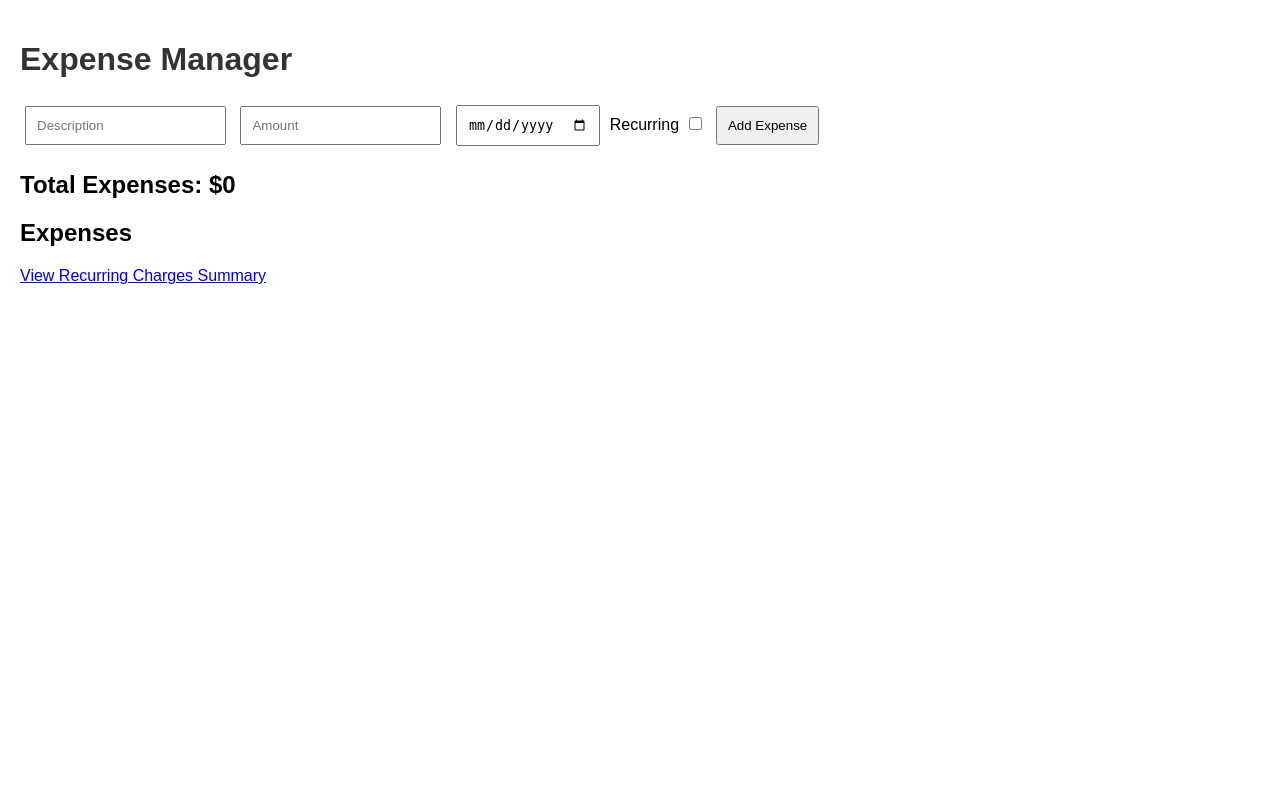
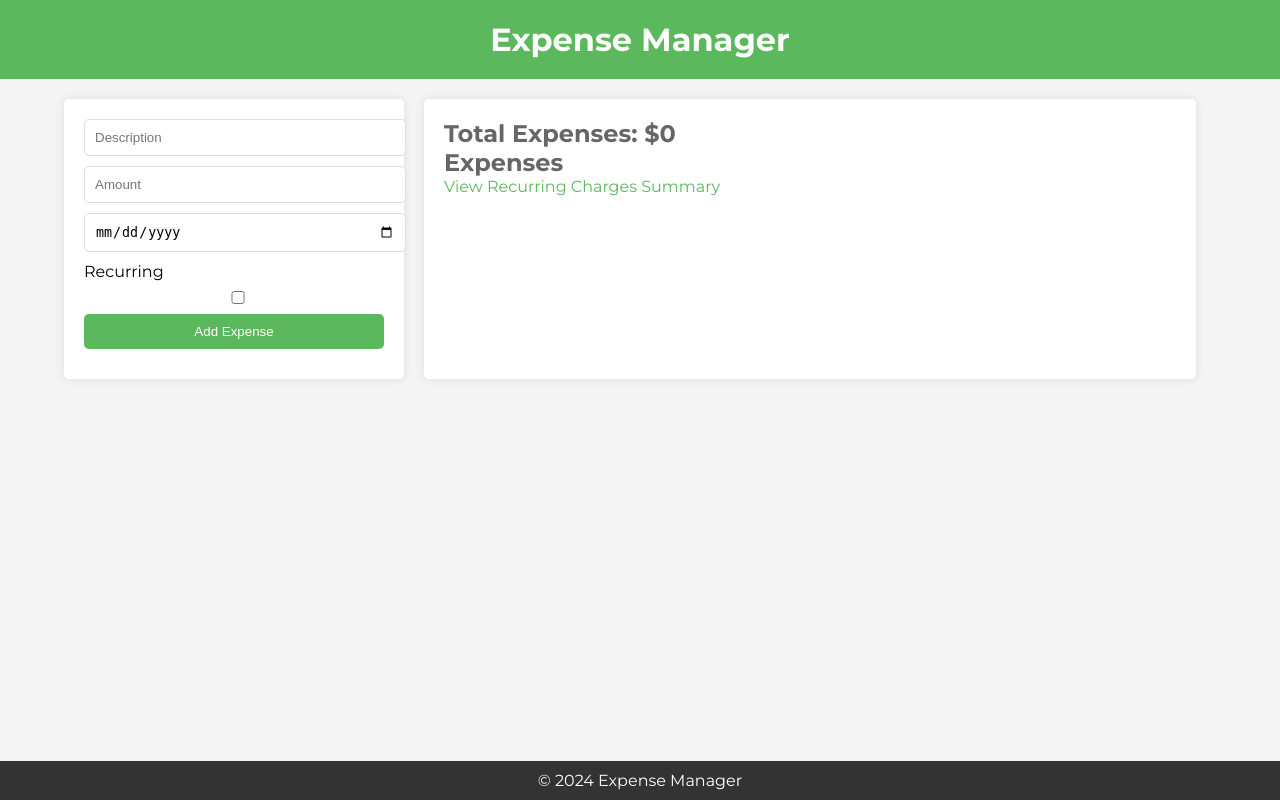
Before and after one commit to avinxxsh/expense_manager, a Flask app: page / in a window 1280 px wide. Run offline with Flask 3, Linux system fonts and the light colour scheme.

Commit message:
improved css and html, added capitalization

```diff
--- a/static/style.css
+++ b/static/style.css
@@ -1,29 +1,113 @@
+/* Import Montserrat font from Google Fonts */
+@import url('https://fonts.googleapis.com/css2?family=Montserrat:wght@400;500;700&display=swap');
+
 body {
-    font-family: Arial, sans-serif;
+    font-family: 'Montserrat', sans-serif;
+    background-color: #f4f4f4;
     margin: 0;
-    padding: 20px;
+    padding: 0;
+    display: flex;
+    flex-direction: column;
+    align-items: center;
 }
 
-h1 {
-    color: #333;
-}
-
-form {
+header {
+    background-color: #5cb85c;
+    color: white;
+    width: 100%;
+    padding: 20px 0;
+    text-align: center;
     margin-bottom: 20px;
 }
 
-input, button {
+.container {
+    display: flex;
+    justify-content: space-between;
+    width: 90%;
+    max-width: 1200px;
+}
+
+.form-container, .expenses-container {
+    background: #fff;
+    padding: 20px;
+    border-radius: 5px;
+    box-shadow: 0 0 10px rgba(0, 0, 0, 0.1);
+    margin-right: 20px;
+}
+
+.form-container {
+    width: 300px;
+}
+
+.expenses-container {
+    flex: 1; /* Takes up the remaining space */
+}
+
+.expenses-container li {
+    text-transform: capitalize;
+}
+
+h1, h2 {
+    margin: 0;
+}
+
+h2 {
+    color: #666;
+}
+
+form input, form button, form label {
+    display: block;
+    width: 100%;
+    margin-bottom: 10px;
+}
+
+form input, form button {
     padding: 10px;
-    margin: 5px;
+    border-radius: 5px;
+    border: 1px solid #ddd;
+}
+
+form button {
+    background-color: #5cb85c;
+    color: white;
+    border: none;
+    cursor: pointer;
+}
+
+form button:hover {
+    background-color: #4cae4c;
 }
 
 ul {
     list-style: none;
     padding: 0;
+    margin: 0;
 }
 
 li {
+    background: #fff;
+    margin-bottom: 10px;
     padding: 10px;
-    background: #f4f4f4;
-    margin: 5px 0;
+    border-radius: 5px;
+    box-shadow: 0 0 10px rgba(0, 0, 0, 0.1);
 }
+
+a {
+    color: #5cb85c;
+    text-decoration: none;
+}
+
+a:hover {
+    text-decoration: underline;
+}
+
+footer {
+    background-color: #333;
+    color: white;
+    width: 100%;
+    padding: 10px 0;
+    text-align: center;
+    margin-top: 20px;
+    position: fixed;
+    bottom: 0;
+}
--- a/templates/index.html
+++ b/templates/index.html
@@ -7,7 +7,11 @@
     <title>Expense Manager</title>
 </head>
 <body>
+    <header>
         <h1>Expense Manager</h1>
+    </header>
+    <div class="container">
+        <div class="form-container">
             <form action="{{ url_for('add_expense') }}" method="POST">
                 <input type="text" name="description" placeholder="Description" required>
                 <input type="number" name="amount" placeholder="Amount" step="0.01" required>
@@ -16,6 +20,8 @@
                 <input type="checkbox" name="recurring" id="recurring">
                 <button type="submit">Add Expense</button>
             </form>
+        </div>
+        <div class="expenses-container">
             <h2>Total Expenses: ${{ total }}</h2>
             <h2>Expenses</h2>
             <ul>
@@ -24,5 +30,10 @@
                 {% endfor %}
             </ul>
             <a href="{{ url_for('recurring_summary') }}">View Recurring Charges Summary</a>
+        </div>
+    </div>
+    <footer>
+        &copy; 2024 Expense Manager
+    </footer>
 </body>
 </html>
```
Also changed, not shown: templates/recurring_summary.html (+7 -0 lines). Lines whose indentation alone changed are shown as unchanged.
